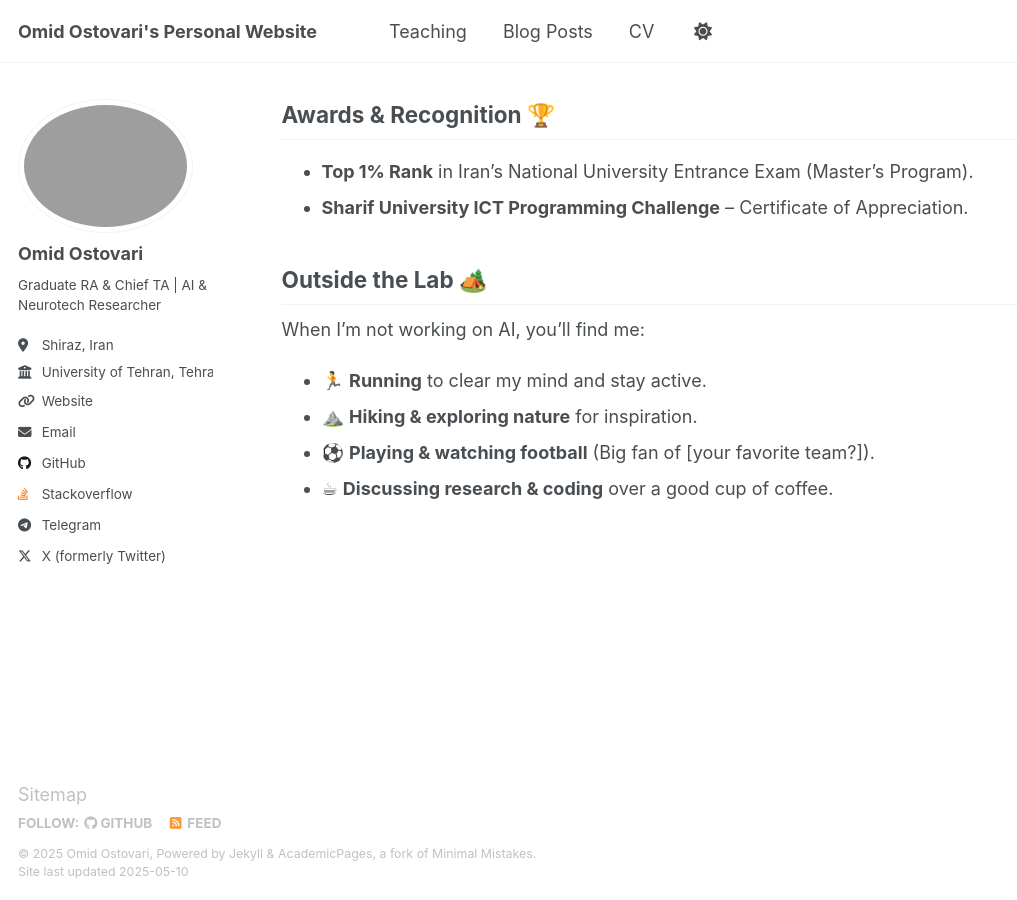
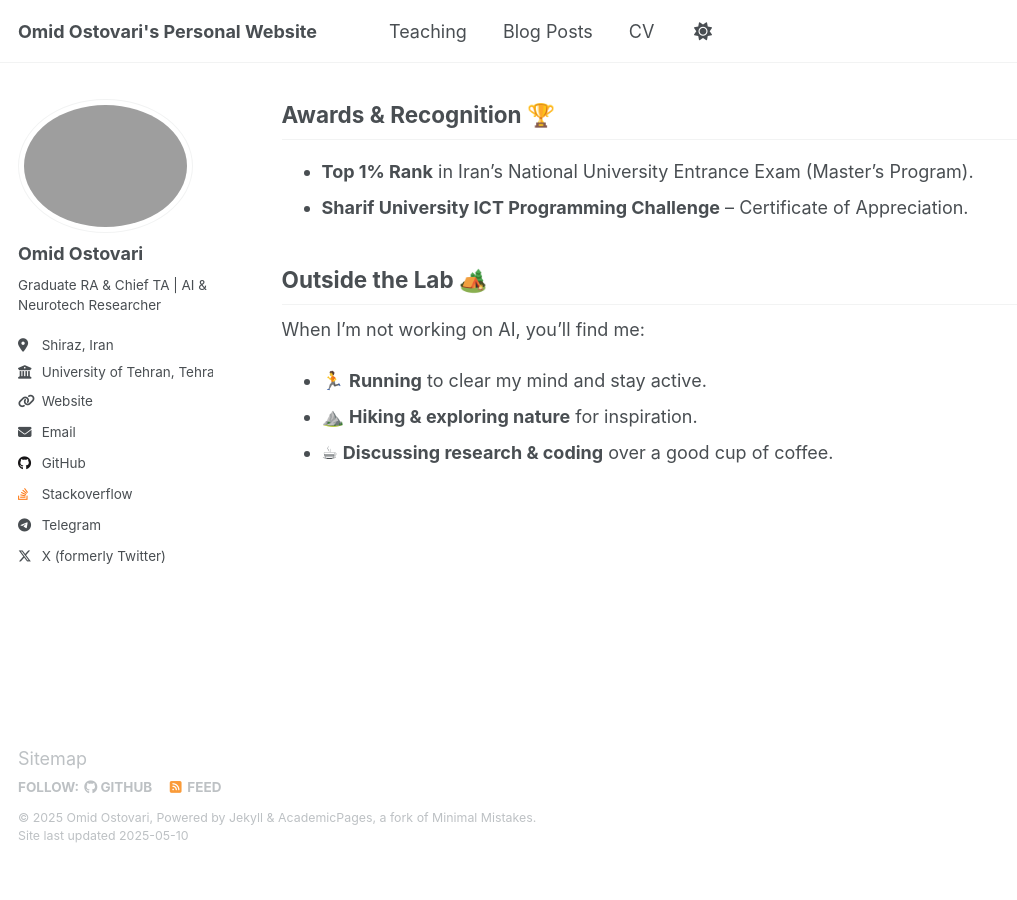
Before and after one commit to omidostovari/omidostovari.github.io, a Jekyll site: the page built from _pages/about.md, in a window 1280 px wide and 900 px high, scrolled down 1825 px. Shown: the whole window, without its empty margins (0-1017 px from the left). Built offline with Jekyll 4.4.1, drawn with Linux system fonts in a browser that asks for light colours; after the commit the page ends 2689 px from its top, so only the background shows below that.

Commit message:
Remove Playing & watching football

```diff
--- a/_pages/about.md
+++ b/_pages/about.md
@@ -51,5 +51,4 @@ I love sharing knowledge! I’ve been a:
 When I’m not working on AI, you’ll find me:
 - 🏃 **Running** to clear my mind and stay active.
 - ⛰️ **Hiking & exploring nature** for inspiration.
-- ⚽ **Playing & watching football** (Big fan of [your favorite team?]).
 - ☕ **Discussing research & coding** over a good cup of coffee.
```
